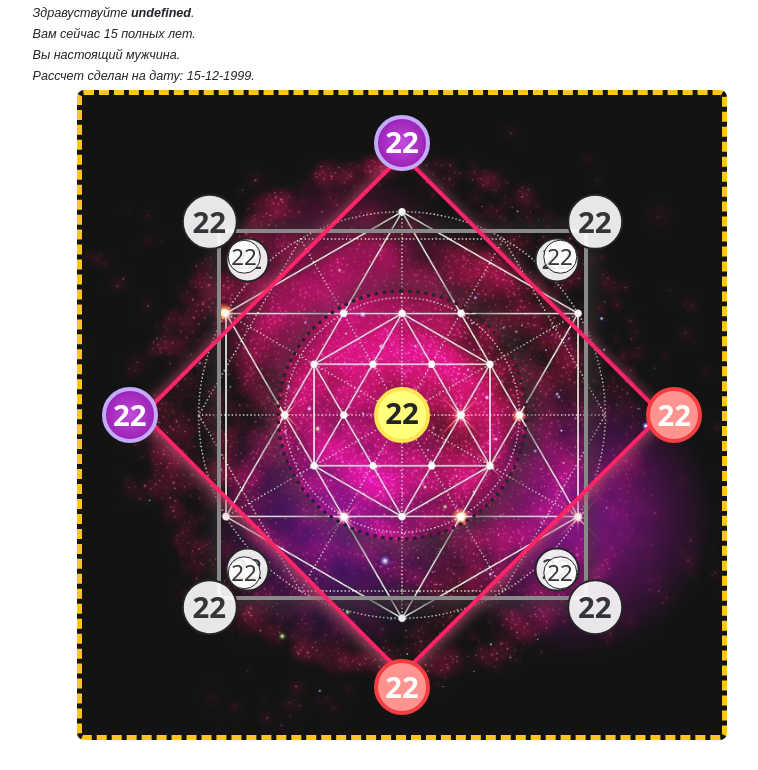
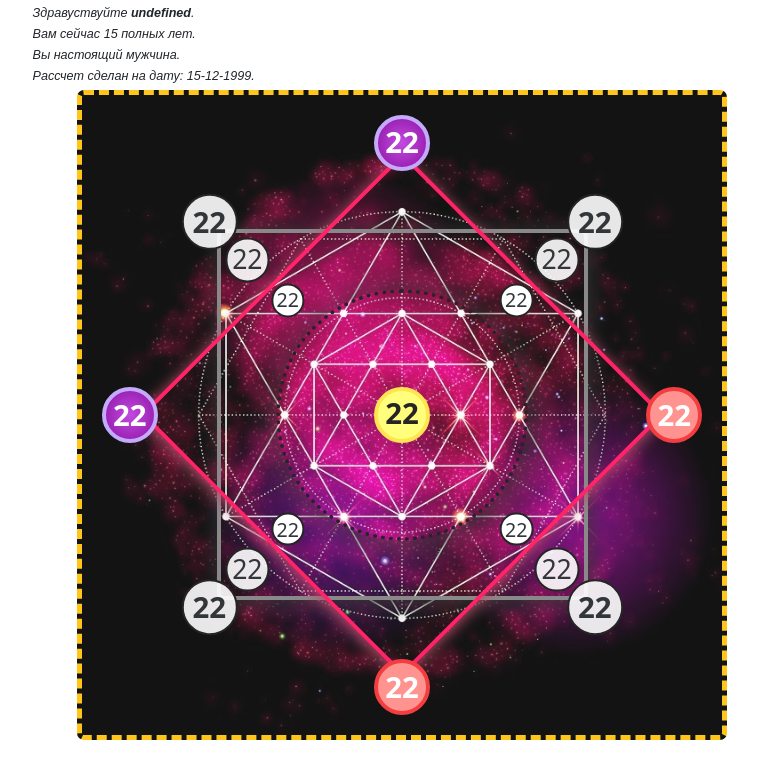
Before and after one commit to Olmeksky/matrix_fate2, a PHP site: page /matr.html in a window 1280 px wide. Shown: the part 404-1174 px from the top of the page, without its empty margins (48-806 px from the left). Run offline with PHP 8.4, Linux system fonts and the light colour scheme.

Commit message:
Update styler.css

```diff
--- a/css/styler.css
+++ b/css/styler.css
@@ -296,16 +296,16 @@ h1 {
   top: 0%;
   left: 0%;
   z-index: 10;
-  transform: translate(20%, 20%);
+  transform: translate(150%, 150%);
   width: 2.4rem;
   height: 2.4rem;
   display: flex;
   justify-content: center;
   align-items: center;
-  font-size: 1.6rem;
-  font-weight: 400;
-  background-color: rgba(255,255,255,0.9);
-  border: 0.12rem solid #131313;
+  font-size: 1.4rem;
+  font-weight: 500;
+  background-color: white;
+  border: 0.15rem solid #131313;
   border-radius: 50%;
 }
 .G2 {
@@ -313,16 +313,16 @@ h1 {
   top: 0%;
   right: 0%;
   z-index: 10;
-  transform: translate(-20%, 20%);
+  transform: translate(-150%, 150%);
   width: 2.4rem;
   height: 2.4rem;
   display: flex;
   justify-content: center;
   align-items: center;
-  font-size: 1.6rem;
-  font-weight: 400;
-  background-color: rgba(255,255,255,0.9);
-  border: 0.12rem solid #131313;
+  font-size: 1.4rem;
+  font-weight: 500;
+  background-color: white;
+  border: 0.15rem solid #131313;
   border-radius: 50%;
 }
 .H2 {
@@ -330,16 +330,16 @@ h1 {
   bottom: 0%;
   right: 0%;
   z-index: 10;
-  transform: translate(-20%, -20%);
+  transform: translate(-150%, -150%);
   width: 2.4rem;
   height: 2.4rem;
   display: flex;
   justify-content: center;
   align-items: center;
-  font-size: 1.6rem;
-  font-weight: 400;
-  background-color: rgba(255,255,255,0.9);
-  border: 0.12rem solid #131313;
+  font-size: 1.4rem;
+  font-weight: 500;
+  background-color: white;
+  border: 0.15rem solid #131313;
   border-radius: 50%;
 }
 .I2 {
@@ -347,16 +347,16 @@ h1 {
   bottom: 0%;
   left: 0%;
   z-index: 10;
-  transform: translate(20%, -20%);
+  transform: translate(150%, -150%);
   width: 2.4rem;
   height: 2.4rem;
   display: flex;
   justify-content: center;
   align-items: center;
-  font-size: 1.6rem;
-  font-weight: 400;
-  background-color: rgba(255,255,255,0.9);
-  border: 0.12rem solid #131313;
+  font-size: 1.4rem;
+  font-weight: 500;
+  background-color: white;
+  border: 0.15rem solid #131313;
   border-radius: 50%;
 }
 
```
